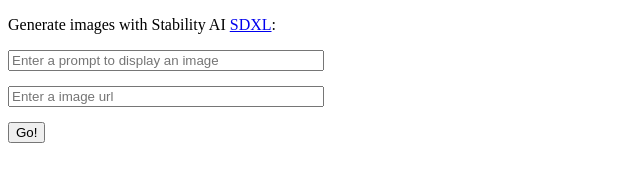
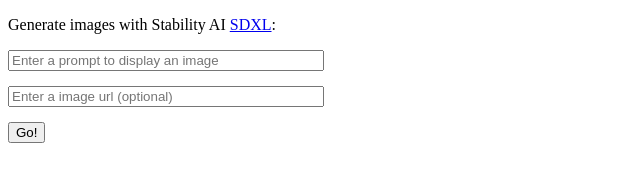
Before and after one commit to adrajan/GenImage, a Next.js app: page / in a window 1280 px wide. Shown: the top 176 px of the page, without its empty margins (0-640 px from the left). Built offline with nearby package versions, Linux system fonts and the light colour scheme.

Commit message:
nit optional image

```diff
--- a/pages/index.js
+++ b/pages/index.js
@@ -60,7 +60,7 @@ export default function Home() {
         name="prompt"
          placeholder="Enter a prompt to display an image"
          className={styles.formInput}  />
-        <input type="text" name="image" placeholder="Enter a image url" className={styles.formInput} />
+        <input type="text" name="image" placeholder="Enter a image url (optional)" className={styles.formInput} />
         <button type="submit" className={styles.formButton}>Go!</button>
       </form>
 
```
